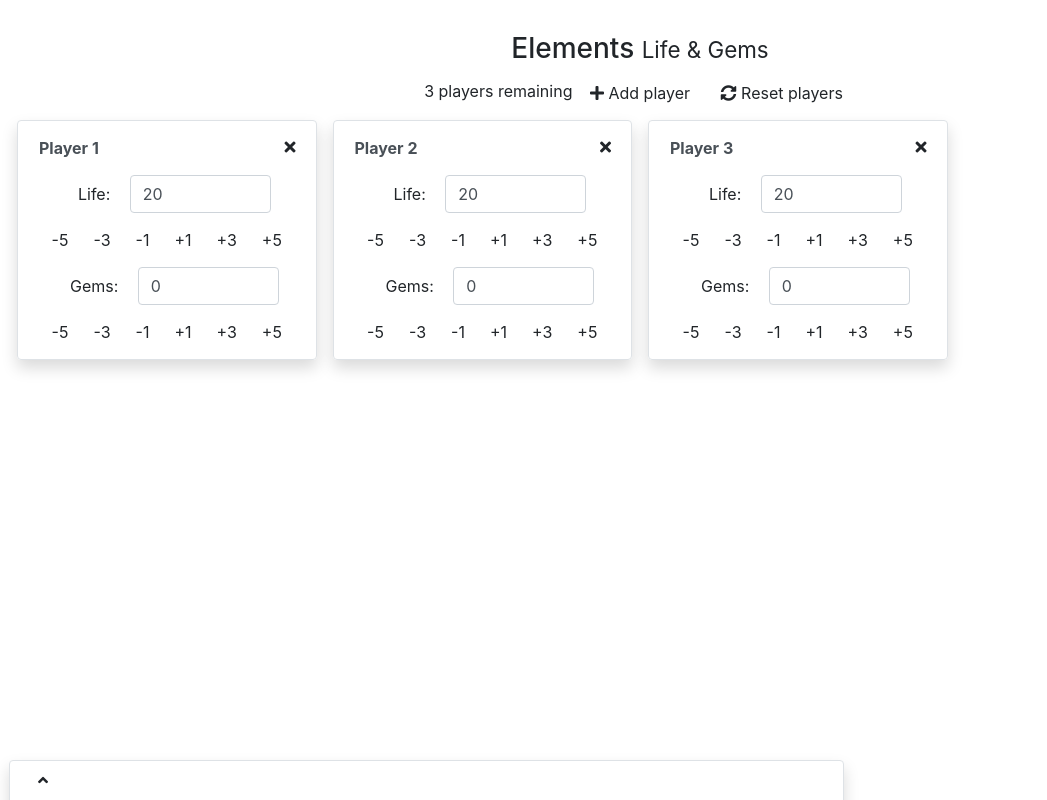
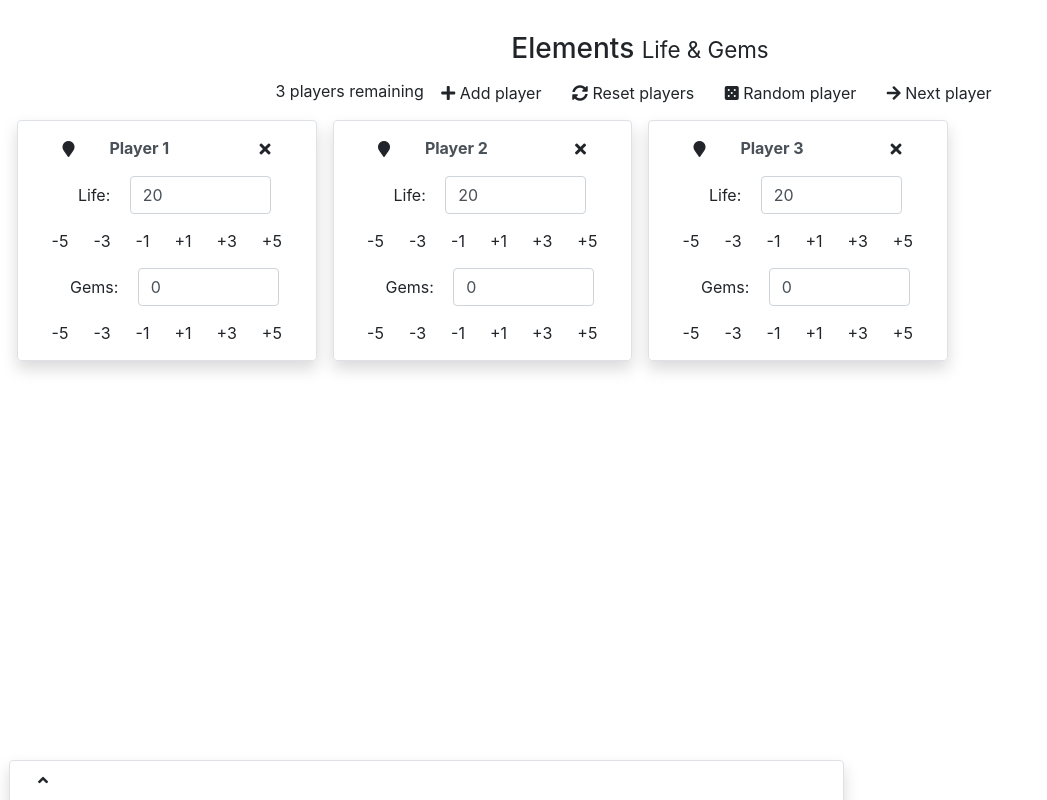
Before and after one commit to justingolden21/elements-tracker, a plain HTML site: page index.html in a window 1280 px wide. Shown: the whole page, without its empty margins (0-1047 px from the left). Drawn offline with nearby package versions, Linux system fonts and the light colour scheme.

Commit message:
added selectable/activate players, random player, next player

```diff
--- a/index.html
+++ b/index.html
@@ -31,6 +31,7 @@
 		<!-- todo: checkbox to display quick btns -->
 		<!-- todo: choose random player btn -->
 		<!-- setting: remove deleted players -->
+		<!-- setting: confirm before deleting player -->
 		<!-- setting: store in localstorage -->
 		<!-- setting: url params -->
 		<!-- support more players? to top btn? -->
@@ -41,14 +42,23 @@
 		<button @click="resetPlayers()" class="btn">
 			<i class="fas fa-sync-alt"></i> Reset players
 		</button>
+		<button @click="randomPlayer()" class="btn">
+			<i class="fas fa-dice-five"></i> Random player
+		</button>
+		<button @click="nextPlayer()" class="btn">
+			<i class="fas fa-arrow-right"></i> Next player
+		</button>
 
 		<!-- <div class="p-4"> -->
 		<div class="row">
 			<template v-for="player in players">
 				<div class="p-2 col-xl-3 col-lg-4 col-md-6">
-					<div :class="{dead: player.life < 1, win: player.gems > 19}" class="border rounded shadow p-2">
-						<input v-model="player.name" type="text" class="form-control border-white col-8 font-weight-bold" onclick="this.select()">
-						<button @click="removePlayer(player)" class="btn remove-btn">
+					<div :class="{active: player.active, dead: player.life < 1, win: player.gems > 19}" class="border rounded shadow p-2">
+						<button @click="activatePlayer(player)" class="btn col-2">
+							<i class="fas fa-map-marker"></i>
+						</button>
+						<input v-model="player.name" type="text" class="form-control d-inline border-white col-6 font-weight-bold" onclick="this.select()">
+						<button @click="removePlayer(player)" class="btn remove-btn col-2">
 							<i class="fas fa-times"></i>
 						</button>
 
--- a/scripts.js
+++ b/scripts.js
@@ -1,11 +1,22 @@
+// util
+
+function clamp(num, min, max) {
+	return num <= min ? min : num >= max ? max : num;
+}
+function randInt(min, max) {
+	return Math.floor(Math.random() * (max - min + 1) ) + min;
+}
+
+// app
+
 $( ()=> {
 	new Vue({
 		el: '#app',
 		data: {
 			players: [
-				{name: 'Player 1', life: 20, gems: 0},
-				{name: 'Player 2', life: 20, gems: 0},
-				{name: 'Player 3', life: 20, gems: 0},
+				{name: 'Player 1', life: 20, gems: 0, active: false},
+				{name: 'Player 2', life: 20, gems: 0, active: false},
+				{name: 'Player 3', life: 20, gems: 0, active: false},
 			],
 		},
 		methods: {
@@ -15,7 +26,7 @@ $( ()=> {
 			},
 			addPlayer: function() {
 				if(this.players.length >= 8) return;
-				this.players.push({name: 'Player ' + (this.players.length+1), life: 20, gems: 0});
+				this.players.push({name: 'Player ' + (this.players.length+1), life: 20, gems: 0, active: false});
 			},
 			updatePlayer: function(player, part, amount) {
 				let idx = this.players.indexOf(player);
@@ -28,12 +39,34 @@ $( ()=> {
 				this.players.forEach( player => {
 					player.life = 20;
 					player.gems = 0;
+					player.active = false;
 				});
 			},
 			updateAll: function(part, amount) {
-				for(let player of this.players) {
-					this.updatePlayer(player, part, amount);
+				this.players.forEach( player => this.updatePlayer(player, part, amount) );
+			},
+
+			activatePlayer: function(player) {
+				let idx = this.players.indexOf(player);
+
+				if(this.players[idx].active) {
+					this.players[idx].active = false;
+					return;
 				}
+
+				this.players.forEach( player => player.active = false );
+				this.players[idx].active = true;
+			},
+			randomPlayer: function() {
+				this.players.forEach( player => player.active = false );
+				this.players[randInt(0,this.players.length-1) ].active = true;
+			},
+			nextPlayer: function() {
+				let activeIdx =  this.players.map( player => player.active ).indexOf(true);
+				let nextIdx = (activeIdx + 1) % this.players.length;
+
+				this.players.forEach( player => player.active = false );
+				this.players[nextIdx].active = true;
 			},
 		},
 		computed: {
@@ -54,7 +87,3 @@ $( ()=> {
 	});
 
 });
-
-function clamp(num, min, max) {
-	return num <= min ? min : num >= max ? max : num;
-}
--- a/styles.css
+++ b/styles.css
@@ -11,6 +11,10 @@ img, button {
 	background: #e6e6e6;
 }
 
+.active {
+	background-color: #99f;
+	border-color: #99f;
+}
 .win {
 	background-color: #9f9;
 	border-color: #9f9 !important;
@@ -18,12 +22,6 @@ img, button {
 .dead {
 	background-color: #f99;
 	border-color: #f99 !important;
-}
-
-.remove-btn {
-	position: absolute;
-	top: 1rem;
-	right: 1rem;
 }
 
 input:hover:not(:focus), button:hover:not(:focus) {
```
